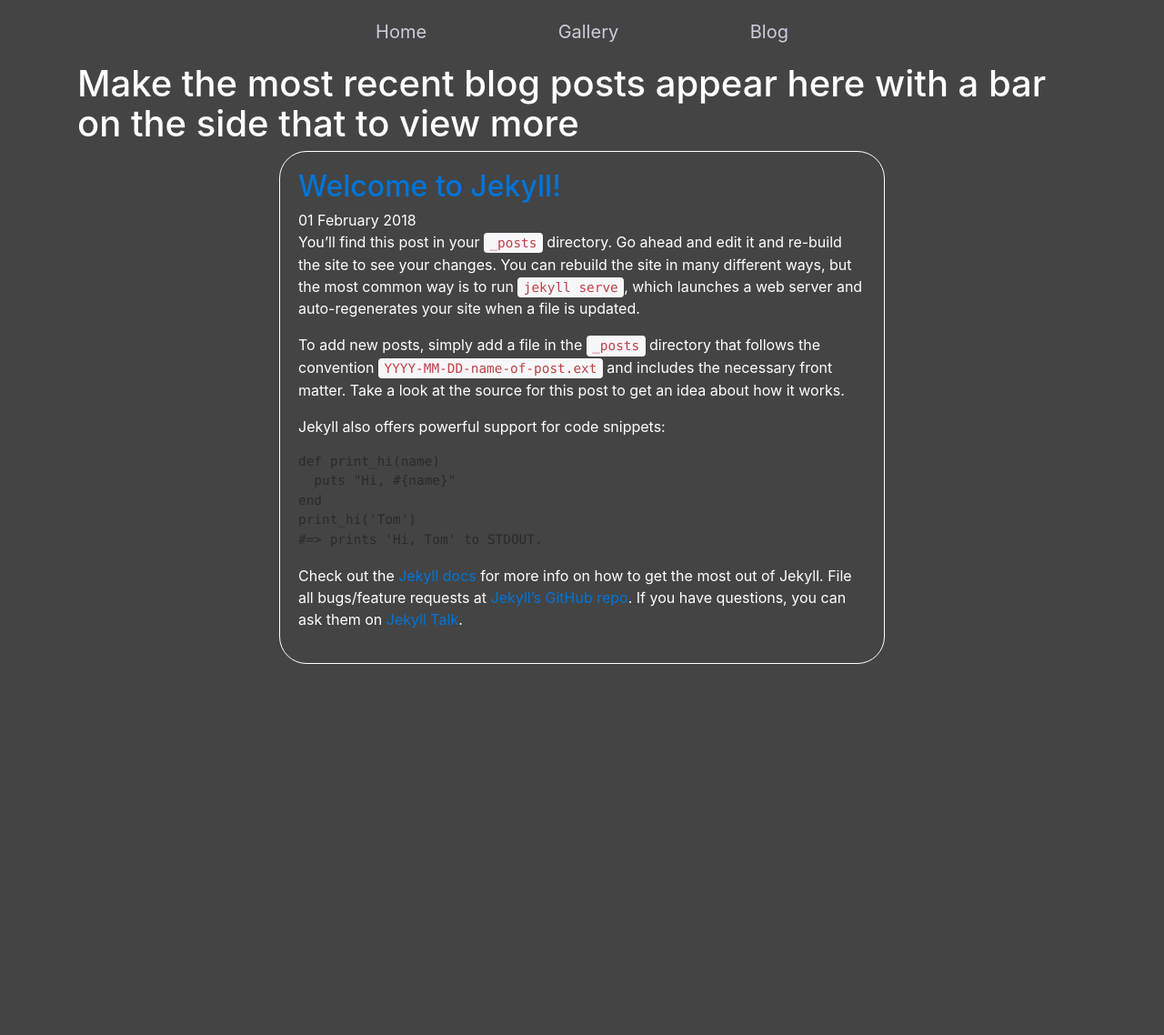
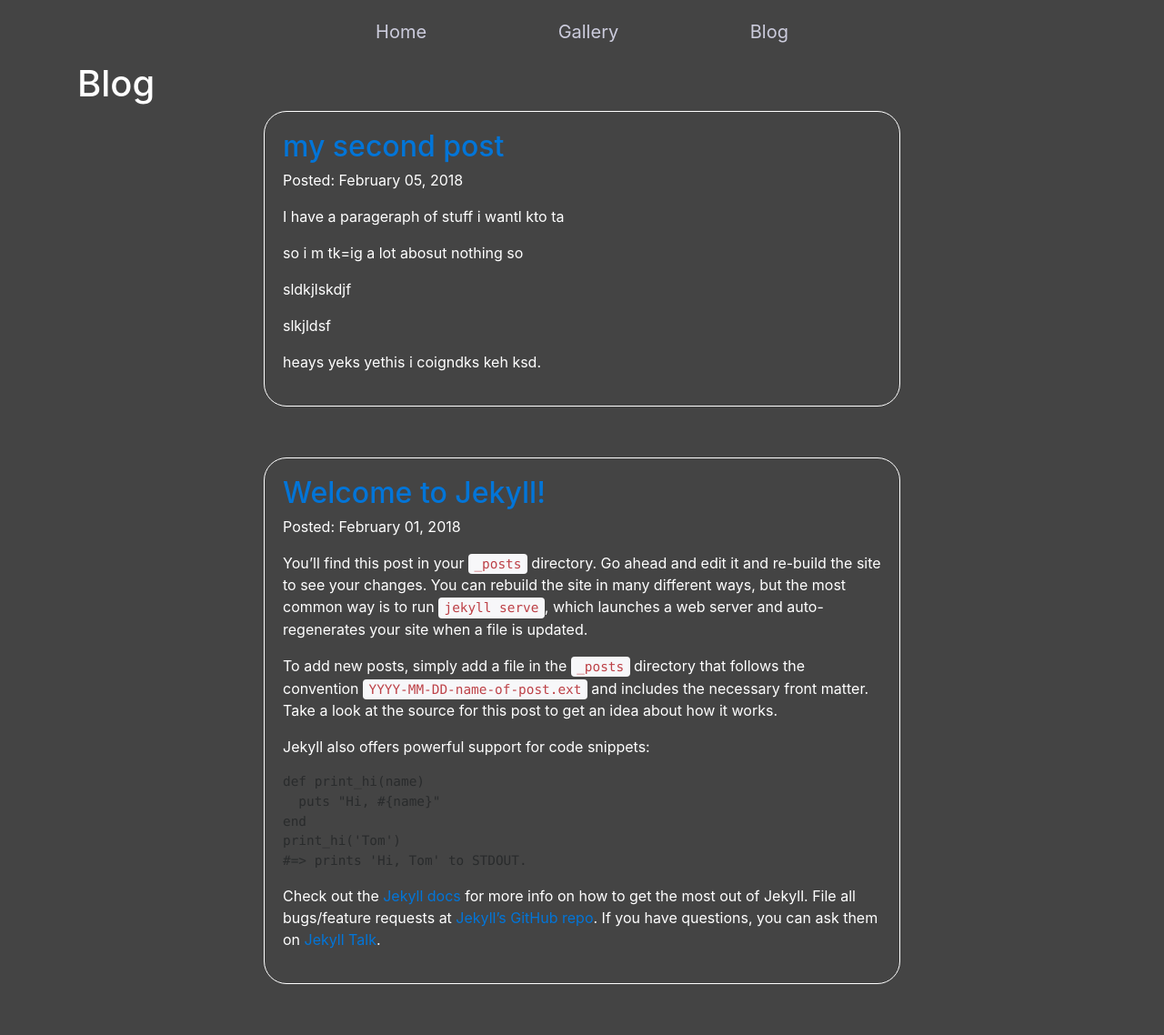
Before and after one commit to linhub15/Siontivity, a Jekyll site: the page built from docs/blog.md, in a window 1280 px wide. Shown: the whole page at 91% size. Built offline with Jekyll 4.4.1, drawn with Linux system fonts in a browser that asks for light colours; nearby versions of some CDN libraries; before the commit the page ends 900 px from its top, so only the background shows below that.

Commit message:
Blog Functionality complete

```diff
--- /dev/null
+++ b/docs/_posts/2018-02-06-my-second-post.markdown
@@ -0,0 +1,19 @@
+---
+layout: post
+title:  "my second post"
+date:   2018-02-5 14:31:41 -0700
+categories: Basics
+---
+
+
+I have a parageraph of stuff i wantl kto ta
+
+so i m tk=ig a lot abosut nothing so
+
+sldkjlskdjf
+
+slkjldsf
+
+
+
+heays  yeks yethis i coigndks keh ksd.
--- a/docs/blog.md
+++ b/docs/blog.md
@@ -3,18 +3,25 @@ layout: post
 title: Blog
 ---
 
-# Make the most recent blog posts appear here with a bar on the side that to view more
+# Blog
 
-[jekyll-organization]: https://github.com/jekyll
+<div class="posts">
 
 {% for post in site.posts %}
-  <article class="blog-post">
-    <h2>
-      <a href="{{ post.url }}">
-        {{ post.title }}
-      </a>
-    </h2>
-    <time datetime="{{ post.date | date: "%Y-%m-%d" }}">{{ post.date | date_to_long_string }}</time>
-    {{ post.content }}
-  </article>
+<div>
+
+</div>
+<article class="blog-post">
+<h2>
+  <a href="{{ post.url }}">
+    {{ post.title }}
+  </a>
+</h2>
+<p>Posted:
+<time datetime="{{ post.date | date: "%Y-%m-%d" }}">{{post.date | date: "%B %d, %Y" }}</time>
+</p>
+{{ post.content }}
+</article>
 {% endfor %}
+
+</div>
--- a/docs/css/blog.scss
+++ b/docs/css/blog.scss
@@ -1,10 +1,20 @@
 ---
 ---
 
-.blog-post {
-  margin: 0 20% 0 20%;
+div.posts {
+  display: flex;
+  flex-direction: column;
+  align-items: center;
+  justify-content: center;
+}
+
+article.blog-post {
+  width: 85%;
+  max-width: 700px;
+  display: block;
   padding: 20px;
   border-style: solid;
   border-width: 1px;
-  border-radius: 30px;
+  border-radius: 25px;
+  margin-bottom: 5%;
 }
```
